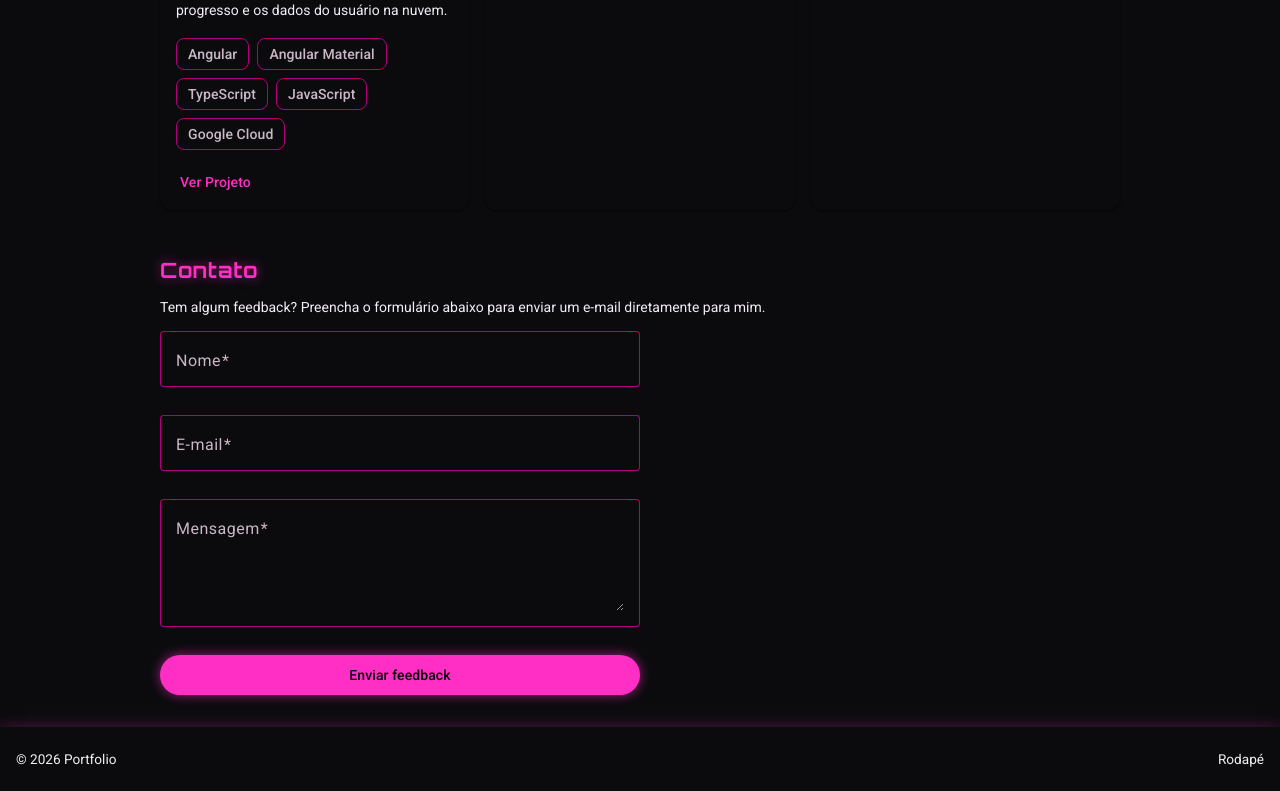
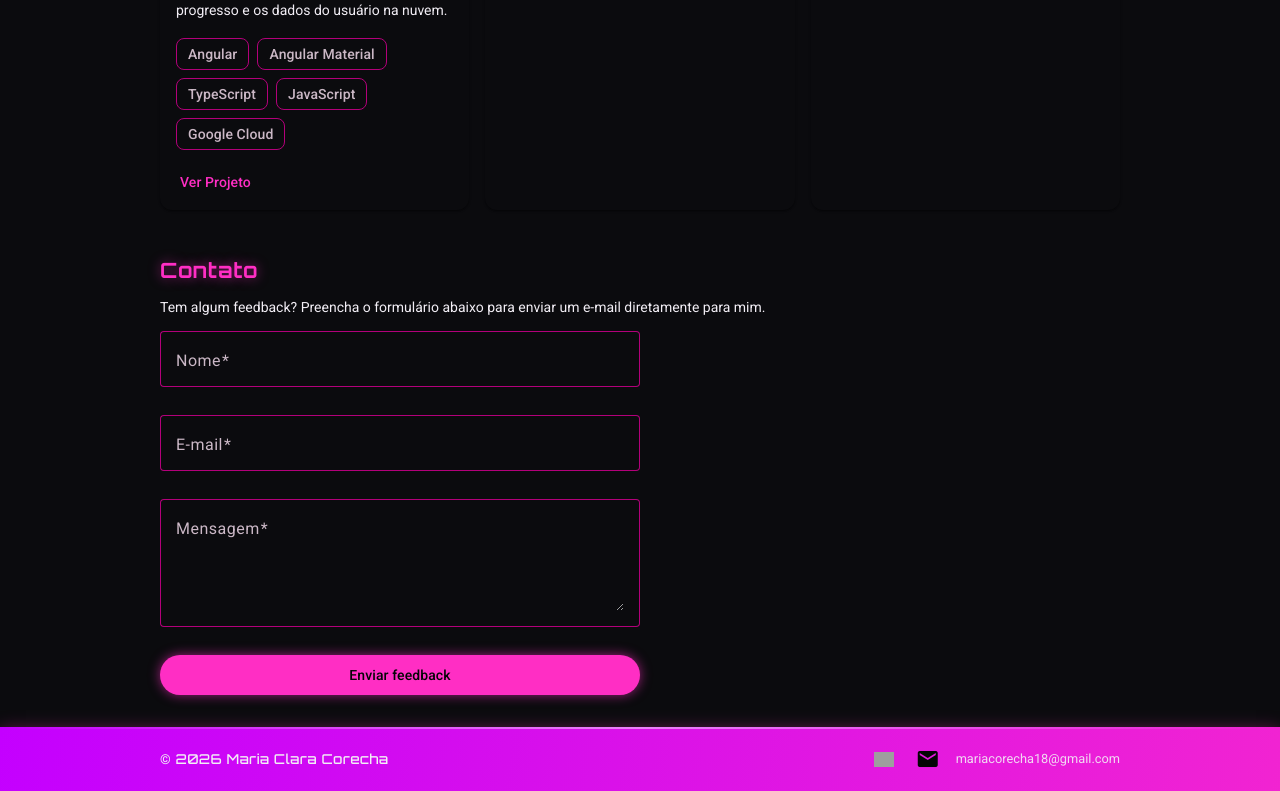
Before and after one commit to MariaClaraCorecha/portfolio, an Angular app: page / in a window 1280 px wide. Shown: the part 1873-2664 px from the top of the page. Built offline with nearby package versions, Linux system fonts and the light colour scheme; grey boxes are pictures that could not be loaded.

Commit message:
feat: enhance footer component with new layout, styles, and email functionality

```diff
--- a/src/app/footer/footer.html
+++ b/src/app/footer/footer.html
@@ -1,5 +1,15 @@
 <mat-toolbar color="tertiary" class="footer">
-  <span>&copy; {{ year }} Portfolio</span>
-  <span class="spacer"></span>
-  <span>Rodapé</span>
+  <div class="footer-content">
+    <span class="brand">&copy; {{ year }} Maria Clara Corecha</span>
+    <span class="spacer"></span>
+    <div class="footer-links">
+      <a mat-icon-button [href]="githubUrl" target="_blank" rel="noopener" aria-label="GitHub">
+        <img src="https://cdn.simpleicons.org/github/FFFFFF" alt="" class="footer-icon" />
+      </a>
+      <a mat-icon-button [href]="'mailto:' + email" aria-label="Enviar e-mail">
+        <mat-icon>email</mat-icon>
+      </a>
+      <span class="footer-email">{{ email }}</span>
+    </div>
+  </div>
 </mat-toolbar>
--- a/src/app/footer/footer.scss
+++ b/src/app/footer/footer.scss
@@ -3,6 +3,68 @@
 }
 
 .footer {
+  background-image: linear-gradient(100deg, var(--mat-sys-tertiary) 0%, var(--mat-sys-primary) 130%);
+  position: relative;
   font-size: 0.85rem;
-  justify-content: space-between;
+  height: auto;
+  min-height: 64px;
+  padding: 0.75rem 1rem;
+
+  &::before {
+    content: '';
+    position: absolute;
+    inset: 0 0 auto 0;
+    height: 2px;
+    background: linear-gradient(90deg, transparent, var(--mat-sys-on-tertiary-container), transparent);
+    opacity: 0.7;
+  }
 }
+
+.footer-content {
+  width: 100%;
+  max-width: 960px;
+  margin: 0 auto;
+  display: flex;
+  align-items: center;
+  flex-wrap: wrap;
+  gap: 0.5rem;
+}
+
+.brand {
+  font-family: 'Orbitron', 'Roboto', sans-serif;
+  letter-spacing: 0.03em;
+}
+
+.footer-links {
+  display: flex;
+  align-items: center;
+  gap: 0.25rem;
+
+  a {
+    color: var(--mat-sys-on-tertiary);
+    transition: background-color 0.15s ease-in-out, box-shadow 0.15s ease-in-out;
+
+    &:hover {
+      background-color: rgba(0, 0, 0, 0.12);
+      box-shadow: 0 0 10px rgba(0, 0, 0, 0.25);
+    }
+  }
+}
+
+.footer-icon {
+  width: 20px;
+  height: 20px;
+  object-fit: contain;
+}
+
+.footer-email {
+  margin-left: 0.25rem;
+  font-size: 0.8rem;
+  opacity: 0.9;
+}
+
+@media (max-width: 480px) {
+  .footer-email {
+    display: none;
+  }
+}
--- a/src/app/footer/footer.ts
+++ b/src/app/footer/footer.ts
@@ -1,12 +1,16 @@
 import { Component } from '@angular/core';
 import { MatToolbarModule } from '@angular/material/toolbar';
+import { MatButtonModule } from '@angular/material/button';
+import { MatIconModule } from '@angular/material/icon';
 
 @Component({
   selector: 'app-footer',
-  imports: [MatToolbarModule],
+  imports: [MatToolbarModule, MatButtonModule, MatIconModule],
   templateUrl: './footer.html',
   styleUrl: './footer.scss',
 })
 export class Footer {
   readonly year = new Date().getFullYear();
+  readonly githubUrl = 'https://github.com/MariaClaraCorecha';
+  readonly email = 'mariacorecha18@gmail.com';
 }
```
